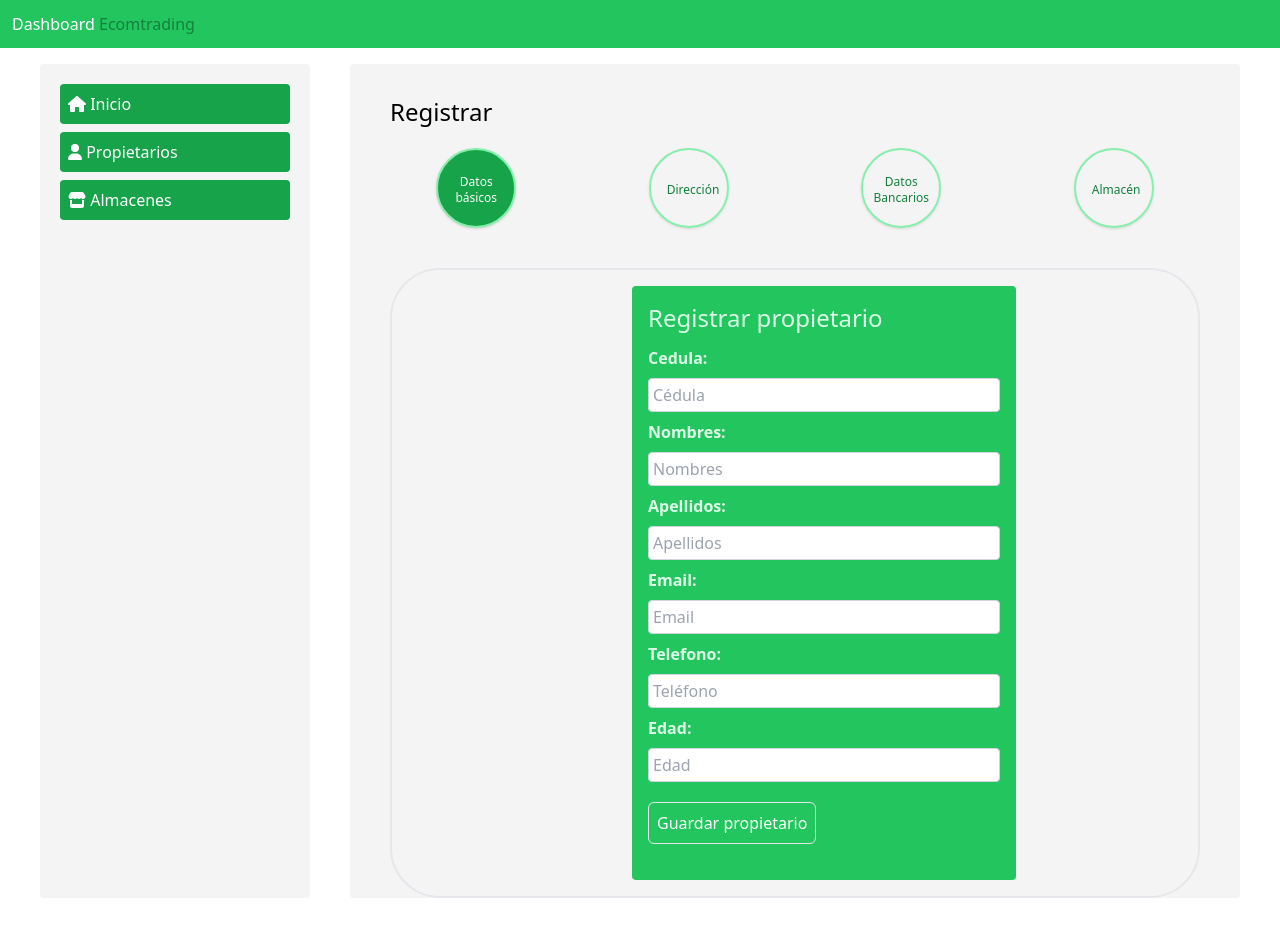
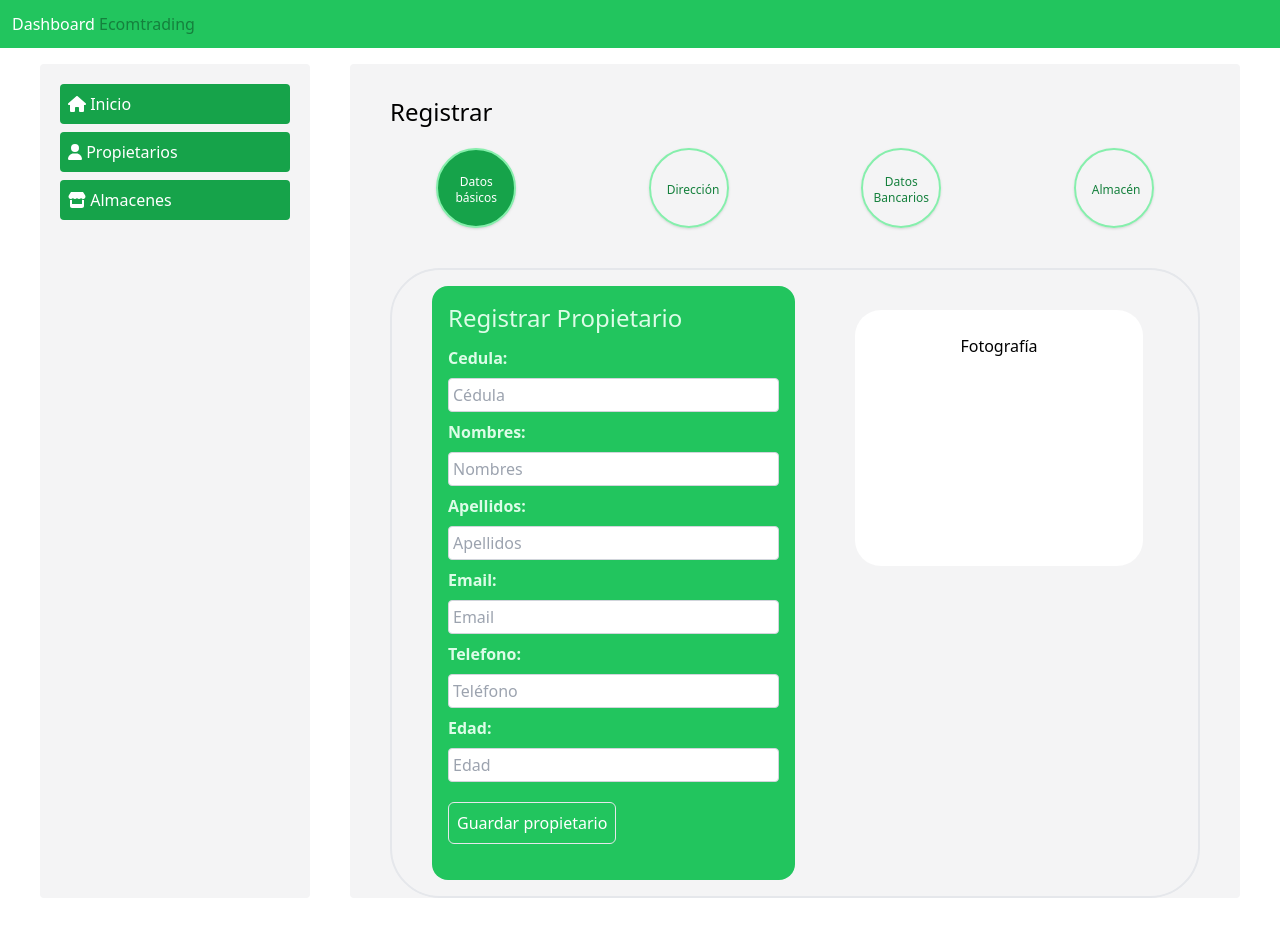
Before and after one commit to jeisongiraldo5400/ecomtrading, a Next.js app: page /admin in a window 1280 px wide. Built offline with nearby package versions, Linux system fonts and the light colour scheme; no server answers.

Commit message:
Ajuste de diseño y validación en formulario de registro para cuenta bancaria

```diff
--- a/components/dashboard/RegisterData/index.js
+++ b/components/dashboard/RegisterData/index.js
@@ -91,12 +91,10 @@ export const RegisterData = () => {
             </div>
 
             <div className="grid grid-cols-1 ml-10 mr-10 border-2 rounded-[50px]">
-                <div className="ml-60">
-                    { formOwner ? <FormOwner /> : ''}
-                    { formBank ? <FormBank /> : '' }
-                    { formDirection ? <FormDirection /> : '' }
-                    { formStore ? <FormStore /> : '' }
-                </div>
+                { formOwner ? <FormOwner /> : ''}
+                { formBank ? <FormBank /> : '' }
+                { formDirection ? <FormDirection /> : '' }
+                { formStore ? <FormStore /> : '' }
             </div>
 
         </div>
--- a/components/dashboard/components/form/FormBank.js
+++ b/components/dashboard/components/form/FormBank.js
@@ -139,8 +139,19 @@ export const FormBank = () => {
         }
     }, [updateBank]);
 
+    //Verificar si se regitro la cuenta bancaria
+    const verifyCreateBank = useSelector(state => state.getData.verifyAccountBank);
+
+    useEffect(() => {
+
+        if(verifyCreateBank.ok === true) {
+            setLoading(false);
+        }
+
+    }, [verifyCreateBank]);
+
     return(
-        <form className="bg-green-500 max-w-sm p-4 mt-4 mb-4 text-green-100 rounded" onSubmit={handlerBank}>
+        <form className="bg-green-500 max-w-sm p-4 mt-4 mb-4 ml-60 text-green-100 rounded-[16px]" onSubmit={handlerBank}>
 
         { message ? <p className="bg-blue-600 py-2 text-center text-white mb-8 rounded">{message}</p> : '' }
 
--- a/components/dashboard/components/form/FormDirection.js
+++ b/components/dashboard/components/form/FormDirection.js
@@ -183,7 +183,7 @@ export const FormDirection = () => {
     }, [verifyUpdateDirection]);
 
     return (
-        <form className="bg-green-500 max-w-sm p-4 mt-4 mb-4 text-green-100 rounded" onSubmit={handlerDirecction}>
+        <form className="bg-green-500 max-w-sm p-4 mt-4 mb-4 ml-60 text-green-100 rounded-[16px]" onSubmit={handlerDirecction}>
 
             { message ? <p className="bg-blue-600 py-2 text-center text-white mb-8 rounded">{message}</p> : '' }
 
--- a/components/dashboard/components/form/FormOwner.js
+++ b/components/dashboard/components/form/FormOwner.js
@@ -153,9 +153,12 @@ export const FormOwner = () => {
 
 
     return(
-        <form className="bg-green-500 max-w-sm p-4 mt-4 mb-4 text-green-100 rounded" onSubmit={handlerOwner}>
+        <div className="grid grid-cols-2">
+            <form className="bg-green-500 max-w-sm p-4 mt-4 mb-4 ml-10 text-green-100 rounded-[16px]" onSubmit={handlerOwner}>
 
-            <h1 className="text-2xl text-bold text-gray pb-3">Registrar propietario</h1>
+            <h1 className="text-2xl text-bold text-gray pb-3">{
+                update === false ? 'Registrar Propietario' : 'Actualizar Propietario'
+            }</h1>
 
             <label htmlFor="cedula" className="block text-sx font-bold mb-2">Cedula: </label>
             <input
@@ -238,6 +241,14 @@ export const FormOwner = () => {
 
             <ToastContainer />
 
-        </form>
+            </form>
+
+            <div className="ml-5 mt-10">
+                <div className="bg-white w-72 ml-10 h-64 rounded-[26px] text-center">
+                    <br />
+                    <p className="">Fotografía</p>
+                </div>
+            </div>
+        </div>
     )
 }
--- a/components/dashboard/components/form/FormStore.js
+++ b/components/dashboard/components/form/FormStore.js
@@ -156,7 +156,7 @@ export const FormStore = () => {
 
 
     return (
-        <form className="bg-green-500 max-w-sm p-4 mt-4 mb-4 text-green-100 rounded" onSubmit={handlerStore}>
+        <form className="bg-green-500 max-w-sm p-4 mt-4 mb-4 ml-60 text-green-100 rounded-[16px]" onSubmit={handlerStore}>
 
             { message ? <p className="bg-blue-600 py-2 text-center text-white mb-8 rounded">{message}</p> : '' }
 
```
